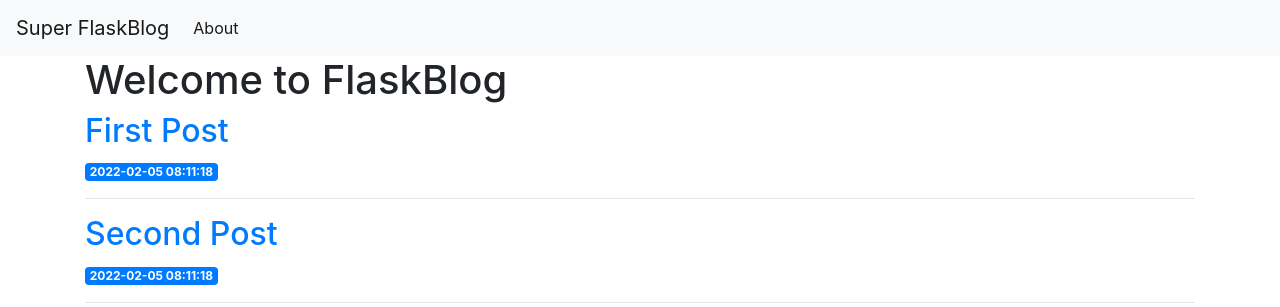
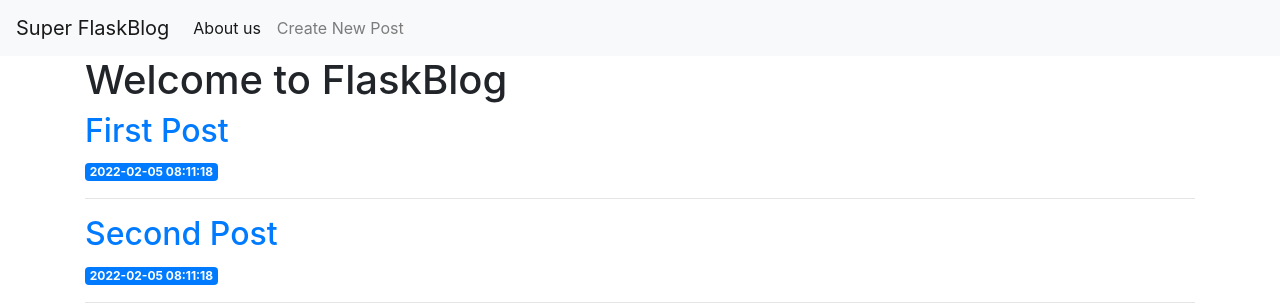
Before and after one commit to akibirio/super_flask_blog, a Flask app: page / in a window 1280 px wide. Shown: the top 307 px of the page. Run offline with Flask 2, Linux system fonts and the light colour scheme; data comes from the database, SQL or seed files in the repository.

Commit message:
edited base template to include URL for creating new posts, and a section to display flashed messages

```diff
--- a/templates/base.html
+++ b/templates/base.html
@@ -19,7 +19,11 @@
             <div class="collapse navbar-collapse" id="navbarNav">
                 <ul class="navbar-nav">
                 <li class="nav-item active">
-                    <a class="nav-link" href="#">About</a>
+                    <a class="nav-link" href="#">About us</a>
+                </li>
+                <!-- Link ti create new posts-->
+                <li class="nav-item">
+                    <a class="nav-link" href="{{url_for('createNewPost')}}">Create New Post</a>
                 </li>
                 </ul>
             </div>
@@ -27,6 +31,10 @@
 
         <!--Main Body-->
         <div class="container">
+            <!--Display Flashed Messages-->
+            {% for message in get_flashed_messages() %}
+                <div class="alert alert-danger">{{ message }}</div>
+            {% endfor %}
             {% block content %} {% endblock %}
         </div>
 
```
